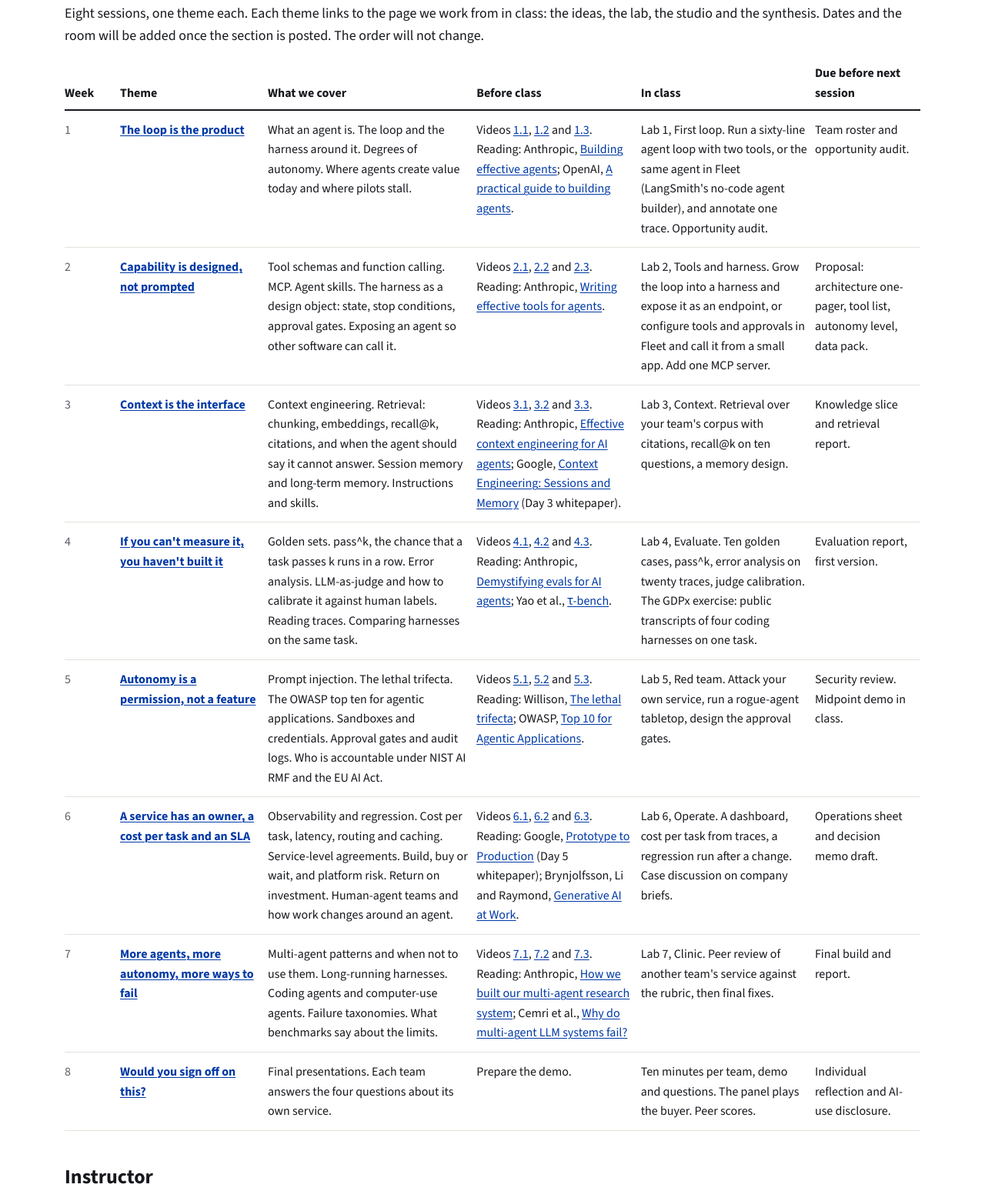
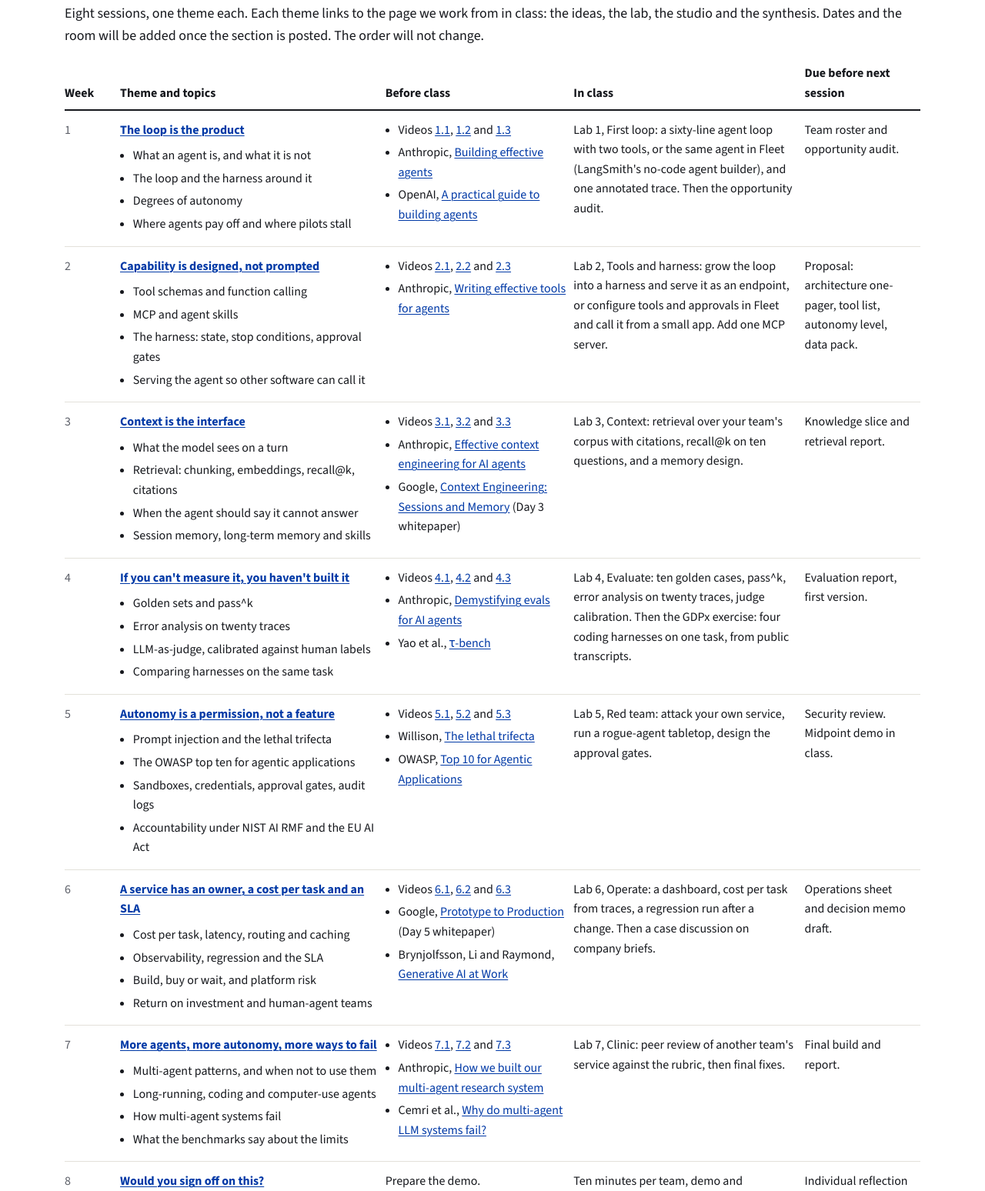
Before and after one commit to SherryFu0315/cis8045-agentic-ai, a plain HTML site: page index.html in a window 1280 px wide. Shown: the part 1292-2840 px from the top of the page at 77% size. Drawn offline with nearby package versions, Linux system fonts and the light colour scheme.

Commit message:
Restructure the schedule table: theme and topics in one column, readings as a list
The What we cover column of sentence fragments is gone. Each theme now carries a short list of the week's topics, Before class lists the videos and each reading on its own line, and In class is one sentence per week. Five columns instead of six, with widths set in the CSS.

```diff
--- a/assets/site.css
+++ b/assets/site.css
@@ -28,7 +28,14 @@ th{text-align:left;font-weight:700;border-bottom:2px solid var(--ink);padding:8p
 td{border-bottom:1px solid var(--line);padding:12px 10px 12px 0;vertical-align:top}
 table.plain td:first-child,table.plain th:first-child{width:9em}
 .sched td.wk{width:4.5em;color:var(--muted)}
-.sched td.theme{font-weight:700;width:12em}
+.sched td.theme{width:31%}
+.sched td.theme>a{font-weight:700}
+.sched td:nth-child(3){width:22%}
+.sched td:nth-child(4){width:27%}
+.sched ul{margin:6px 0 0;padding-left:1.05em}
+.sched td>ul:first-child{margin-top:0}
+.sched li{margin:0 0 4px}
+.sched td.theme ul{margin-top:8px}
 .sched td p{margin:0 0 6px;max-width:none}
 video{display:block;width:100%;aspect-ratio:16/9;background:#000;margin:8px 0 10px}
 details{margin:0 0 22px}
@@ -42,6 +49,7 @@ footer{border-top:1px solid var(--line);margin-top:56px;padding:20px 0 44px;colo
   .sched thead{display:none}
   .sched tr{display:block;border-bottom:1px solid var(--line);padding:14px 0}
   .sched td,.sched td.wk,.sched td.theme{display:block;border:0;padding:3px 0;width:auto}
+  .sched td:nth-child(3),.sched td:nth-child(4){width:auto}
   .sched td::before{content:attr(data-l);display:block;color:var(--muted);font-size:var(--fs-xs);font-weight:600}
   .sched td.wk{display:none}
   .sched td.theme::before{content:"Week " attr(data-w)}
--- a/index.html
+++ b/index.html
@@ -37,16 +37,16 @@
 <h2 id="schedule">Schedule</h2>
 <p>Eight sessions, one theme each. Each theme links to the page we work from in class: the ideas, the lab, the studio and the synthesis. Dates and the room will be added once the section is posted. The order will not change.</p>
 <table class="sched">
-<thead><tr><th>Week</th><th>Theme</th><th>What we cover</th><th>Before class</th><th>In class</th><th>Due before next session</th></tr></thead>
+<thead><tr><th>Week</th><th>Theme and topics</th><th>Before class</th><th>In class</th><th>Due before next session</th></tr></thead>
 <tbody>
-<tr><td class="wk" data-l="Week">1</td><td class="theme" data-l="Theme" data-w="1"><a href="week1.html">The loop is the product</a></td><td data-l="What we cover">What an agent is. The loop and the harness around it. Degrees of autonomy. Where agents create value today and where pilots stall.</td><td data-l="Before class">Videos <a href="videos.html#w1v1">1.1</a>, <a href="videos.html#w1v2">1.2</a> and <a href="videos.html#w1v3">1.3</a>. Reading: Anthropic, <a href="https://www.anthropic.com/engineering/building-effective-agents">Building effective agents</a>; OpenAI, <a href="https://cdn.openai.com/business-guides-and-resources/a-practical-guide-to-building-agents.pdf">A practical guide to building agents</a>.</td><td data-l="In class">Lab 1, First loop. Run a sixty-line agent loop with two tools, or the same agent in Fleet (LangSmith's no-code agent builder), and annotate one trace. Opportunity audit.</td><td data-l="Due before next session">Team roster and opportunity audit.</td></tr>
-<tr><td class="wk" data-l="Week">2</td><td class="theme" data-l="Theme" data-w="2"><a href="week2.html">Capability is designed, not prompted</a></td><td data-l="What we cover">Tool schemas and function calling. MCP. Agent skills. The harness as a design object: state, stop conditions, approval gates. Exposing an agent so other software can call it.</td><td data-l="Before class">Videos <a href="videos.html#w2v1">2.1</a>, <a href="videos.html#w2v2">2.2</a> and <a href="videos.html#w2v3">2.3</a>. Reading: Anthropic, <a href="https://www.anthropic.com/engineering/writing-tools-for-agents">Writing effective tools for agents</a>.</td><td data-l="In class">Lab 2, Tools and harness. Grow the loop into a harness and expose it as an endpoint, or configure tools and approvals in Fleet and call it from a small app. Add one MCP server.</td><td data-l="Due before next session">Proposal: architecture one-pager, tool list, autonomy level, data pack.</td></tr>
-<tr><td class="wk" data-l="Week">3</td><td class="theme" data-l="Theme" data-w="3"><a href="week3.html">Context is the interface</a></td><td data-l="What we cover">Context engineering. Retrieval: chunking, embeddings, recall@k, citations, and when the agent should say it cannot answer. Session memory and long-term memory. Instructions and skills.</td><td data-l="Before class">Videos <a href="videos.html#w3v1">3.1</a>, <a href="videos.html#w3v2">3.2</a> and <a href="videos.html#w3v3">3.3</a>. Reading: Anthropic, <a href="https://www.anthropic.com/engineering/effective-context-engineering-for-ai-agents">Effective context engineering for AI agents</a>; Google, <a href="https://www.kaggle.com/learn-guide/5-day-agents">Context Engineering: Sessions and Memory</a> (Day 3 whitepaper).</td><td data-l="In class">Lab 3, Context. Retrieval over your team's corpus with citations, recall@k on ten questions, a memory design.</td><td data-l="Due before next session">Knowledge slice and retrieval report.</td></tr>
-<tr><td class="wk" data-l="Week">4</td><td class="theme" data-l="Theme" data-w="4"><a href="week4.html">If you can't measure it, you haven't built it</a></td><td data-l="What we cover">Golden sets. pass^k, the chance that a task passes k runs in a row. Error analysis. LLM-as-judge and how to calibrate it against human labels. Reading traces. Comparing harnesses on the same task.</td><td data-l="Before class">Videos <a href="videos.html#w4v1">4.1</a>, <a href="videos.html#w4v2">4.2</a> and <a href="videos.html#w4v3">4.3</a>. Reading: Anthropic, <a href="https://www.anthropic.com/engineering/demystifying-evals-for-ai-agents">Demystifying evals for AI agents</a>; Yao et al., <a href="https://arxiv.org/abs/2406.12045">τ-bench</a>.</td><td data-l="In class">Lab 4, Evaluate. Ten golden cases, pass^k, error analysis on twenty traces, judge calibration. The GDPx exercise: public transcripts of four coding harnesses on one task.</td><td data-l="Due before next session">Evaluation report, first version.</td></tr>
-<tr><td class="wk" data-l="Week">5</td><td class="theme" data-l="Theme" data-w="5"><a href="week5.html">Autonomy is a permission, not a feature</a></td><td data-l="What we cover">Prompt injection. The lethal trifecta. The OWASP top ten for agentic applications. Sandboxes and credentials. Approval gates and audit logs. Who is accountable under NIST AI RMF and the EU AI Act.</td><td data-l="Before class">Videos <a href="videos.html#w5v1">5.1</a>, <a href="videos.html#w5v2">5.2</a> and <a href="videos.html#w5v3">5.3</a>. Reading: Willison, <a href="https://simonwillison.net/2025/Jun/16/the-lethal-trifecta/">The lethal trifecta</a>; OWASP, <a href="https://genai.owasp.org/">Top 10 for Agentic Applications</a>.</td><td data-l="In class">Lab 5, Red team. Attack your own service, run a rogue-agent tabletop, design the approval gates.</td><td data-l="Due before next session">Security review. Midpoint demo in class.</td></tr>
-<tr><td class="wk" data-l="Week">6</td><td class="theme" data-l="Theme" data-w="6"><a href="week6.html">A service has an owner, a cost per task and an SLA</a></td><td data-l="What we cover">Observability and regression. Cost per task, latency, routing and caching. Service-level agreements. Build, buy or wait, and platform risk. Return on investment. Human-agent teams and how work changes around an agent.</td><td data-l="Before class">Videos <a href="videos.html#w6v1">6.1</a>, <a href="videos.html#w6v2">6.2</a> and <a href="videos.html#w6v3">6.3</a>. Reading: Google, <a href="https://www.kaggle.com/learn-guide/5-day-agents">Prototype to Production</a> (Day 5 whitepaper); Brynjolfsson, Li and Raymond, <a href="https://www.nber.org/papers/w31161">Generative AI at Work</a>.</td><td data-l="In class">Lab 6, Operate. A dashboard, cost per task from traces, a regression run after a change. Case discussion on company briefs.</td><td data-l="Due before next session">Operations sheet and decision memo draft.</td></tr>
-<tr><td class="wk" data-l="Week">7</td><td class="theme" data-l="Theme" data-w="7"><a href="week7.html">More agents, more autonomy, more ways to fail</a></td><td data-l="What we cover">Multi-agent patterns and when not to use them. Long-running harnesses. Coding agents and computer-use agents. Failure taxonomies. What benchmarks say about the limits.</td><td data-l="Before class">Videos <a href="videos.html#w7v1">7.1</a>, <a href="videos.html#w7v2">7.2</a> and <a href="videos.html#w7v3">7.3</a>. Reading: Anthropic, <a href="https://www.anthropic.com/engineering/multi-agent-research-system">How we built our multi-agent research system</a>; Cemri et al., <a href="https://arxiv.org/abs/2503.13657">Why do multi-agent LLM systems fail?</a></td><td data-l="In class">Lab 7, Clinic. Peer review of another team's service against the rubric, then final fixes.</td><td data-l="Due before next session">Final build and report.</td></tr>
-<tr><td class="wk" data-l="Week">8</td><td class="theme" data-l="Theme" data-w="8"><a href="week8.html">Would you sign off on this?</a></td><td data-l="What we cover">Final presentations. Each team answers the four questions about its own service.</td><td data-l="Before class">Prepare the demo.</td><td data-l="In class">Ten minutes per team, demo and questions. The panel plays the buyer. Peer scores.</td><td data-l="Due before next session">Individual reflection and AI-use disclosure.</td></tr>
+<tr><td class="wk" data-l="Week">1</td><td class="theme" data-l="Theme" data-w="1"><a href="week1.html">The loop is the product</a><ul><li>What an agent is, and what it is not</li><li>The loop and the harness around it</li><li>Degrees of autonomy</li><li>Where agents pay off and where pilots stall</li></ul></td><td data-l="Before class"><ul><li>Videos <a href="videos.html#w1v1">1.1</a>, <a href="videos.html#w1v2">1.2</a> and <a href="videos.html#w1v3">1.3</a></li><li>Anthropic, <a href="https://www.anthropic.com/engineering/building-effective-agents">Building effective agents</a></li><li>OpenAI, <a href="https://cdn.openai.com/business-guides-and-resources/a-practical-guide-to-building-agents.pdf">A practical guide to building agents</a></li></ul></td><td data-l="In class">Lab 1, First loop: a sixty-line agent loop with two tools, or the same agent in Fleet (LangSmith's no-code agent builder), and one annotated trace. Then the opportunity audit.</td><td data-l="Due before next session">Team roster and opportunity audit.</td></tr>
+<tr><td class="wk" data-l="Week">2</td><td class="theme" data-l="Theme" data-w="2"><a href="week2.html">Capability is designed, not prompted</a><ul><li>Tool schemas and function calling</li><li>MCP and agent skills</li><li>The harness: state, stop conditions, approval gates</li><li>Serving the agent so other software can call it</li></ul></td><td data-l="Before class"><ul><li>Videos <a href="videos.html#w2v1">2.1</a>, <a href="videos.html#w2v2">2.2</a> and <a href="videos.html#w2v3">2.3</a></li><li>Anthropic, <a href="https://www.anthropic.com/engineering/writing-tools-for-agents">Writing effective tools for agents</a></li></ul></td><td data-l="In class">Lab 2, Tools and harness: grow the loop into a harness and serve it as an endpoint, or configure tools and approvals in Fleet and call it from a small app. Add one MCP server.</td><td data-l="Due before next session">Proposal: architecture one-pager, tool list, autonomy level, data pack.</td></tr>
+<tr><td class="wk" data-l="Week">3</td><td class="theme" data-l="Theme" data-w="3"><a href="week3.html">Context is the interface</a><ul><li>What the model sees on a turn</li><li>Retrieval: chunking, embeddings, recall@k, citations</li><li>When the agent should say it cannot answer</li><li>Session memory, long-term memory and skills</li></ul></td><td data-l="Before class"><ul><li>Videos <a href="videos.html#w3v1">3.1</a>, <a href="videos.html#w3v2">3.2</a> and <a href="videos.html#w3v3">3.3</a></li><li>Anthropic, <a href="https://www.anthropic.com/engineering/effective-context-engineering-for-ai-agents">Effective context engineering for AI agents</a></li><li>Google, <a href="https://www.kaggle.com/learn-guide/5-day-agents">Context Engineering: Sessions and Memory</a> (Day 3 whitepaper)</li></ul></td><td data-l="In class">Lab 3, Context: retrieval over your team's corpus with citations, recall@k on ten questions, and a memory design.</td><td data-l="Due before next session">Knowledge slice and retrieval report.</td></tr>
+<tr><td class="wk" data-l="Week">4</td><td class="theme" data-l="Theme" data-w="4"><a href="week4.html">If you can't measure it, you haven't built it</a><ul><li>Golden sets and pass^k</li><li>Error analysis on twenty traces</li><li>LLM-as-judge, calibrated against human labels</li><li>Comparing harnesses on the same task</li></ul></td><td data-l="Before class"><ul><li>Videos <a href="videos.html#w4v1">4.1</a>, <a href="videos.html#w4v2">4.2</a> and <a href="videos.html#w4v3">4.3</a></li><li>Anthropic, <a href="https://www.anthropic.com/engineering/demystifying-evals-for-ai-agents">Demystifying evals for AI agents</a></li><li>Yao et al., <a href="https://arxiv.org/abs/2406.12045">τ-bench</a></li></ul></td><td data-l="In class">Lab 4, Evaluate: ten golden cases, pass^k, error analysis on twenty traces, judge calibration. Then the GDPx exercise: four coding harnesses on one task, from public transcripts.</td><td data-l="Due before next session">Evaluation report, first version.</td></tr>
+<tr><td class="wk" data-l="Week">5</td><td class="theme" data-l="Theme" data-w="5"><a href="week5.html">Autonomy is a permission, not a feature</a><ul><li>Prompt injection and the lethal trifecta</li><li>The OWASP top ten for agentic applications</li><li>Sandboxes, credentials, approval gates, audit logs</li><li>Accountability under NIST AI RMF and the EU AI Act</li></ul></td><td data-l="Before class"><ul><li>Videos <a href="videos.html#w5v1">5.1</a>, <a href="videos.html#w5v2">5.2</a> and <a href="videos.html#w5v3">5.3</a></li><li>Willison, <a href="https://simonwillison.net/2025/Jun/16/the-lethal-trifecta/">The lethal trifecta</a></li><li>OWASP, <a href="https://genai.owasp.org/">Top 10 for Agentic Applications</a></li></ul></td><td data-l="In class">Lab 5, Red team: attack your own service, run a rogue-agent tabletop, design the approval gates.</td><td data-l="Due before next session">Security review. Midpoint demo in class.</td></tr>
+<tr><td class="wk" data-l="Week">6</td><td class="theme" data-l="Theme" data-w="6"><a href="week6.html">A service has an owner, a cost per task and an SLA</a><ul><li>Cost per task, latency, routing and caching</li><li>Observability, regression and the SLA</li><li>Build, buy or wait, and platform risk</li><li>Return on investment and human-agent teams</li></ul></td><td data-l="Before class"><ul><li>Videos <a href="videos.html#w6v1">6.1</a>, <a href="videos.html#w6v2">6.2</a> and <a href="videos.html#w6v3">6.3</a></li><li>Google, <a href="https://www.kaggle.com/learn-guide/5-day-agents">Prototype to Production</a> (Day 5 whitepaper)</li><li>Brynjolfsson, Li and Raymond, <a href="https://www.nber.org/papers/w31161">Generative AI at Work</a></li></ul></td><td data-l="In class">Lab 6, Operate: a dashboard, cost per task from traces, a regression run after a change. Then a case discussion on company briefs.</td><td data-l="Due before next session">Operations sheet and decision memo draft.</td></tr>
+<tr><td class="wk" data-l="Week">7</td><td class="theme" data-l="Theme" data-w="7"><a href="week7.html">More agents, more autonomy, more ways to fail</a><ul><li>Multi-agent patterns, and when not to use them</li><li>Long-running, coding and computer-use agents</li><li>How multi-agent systems fail</li><li>What the benchmarks say about the limits</li></ul></td><td data-l="Before class"><ul><li>Videos <a href="videos.html#w7v1">7.1</a>, <a href="videos.html#w7v2">7.2</a> and <a href="videos.html#w7v3">7.3</a></li><li>Anthropic, <a href="https://www.anthropic.com/engineering/multi-agent-research-system">How we built our multi-agent research system</a></li><li>Cemri et al., <a href="https://arxiv.org/abs/2503.13657">Why do multi-agent LLM systems fail?</a></li></ul></td><td data-l="In class">Lab 7, Clinic: peer review of another team's service against the rubric, then final fixes.</td><td data-l="Due before next session">Final build and report.</td></tr>
+<tr><td class="wk" data-l="Week">8</td><td class="theme" data-l="Theme" data-w="8"><a href="week8.html">Would you sign off on this?</a><ul><li>Final presentations</li><li>Each team answers the four questions about its own service</li></ul></td><td data-l="Before class">Prepare the demo.</td><td data-l="In class">Ten minutes per team, demo and questions. The panel plays the buyer. Peer scores.</td><td data-l="Due before next session">Individual reflection and AI-use disclosure.</td></tr>
 </tbody>
 </table>
 
```
